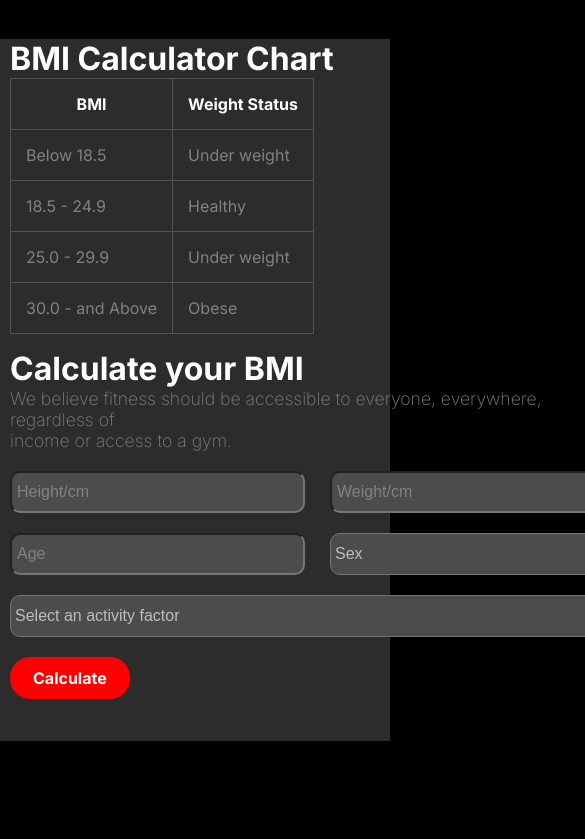
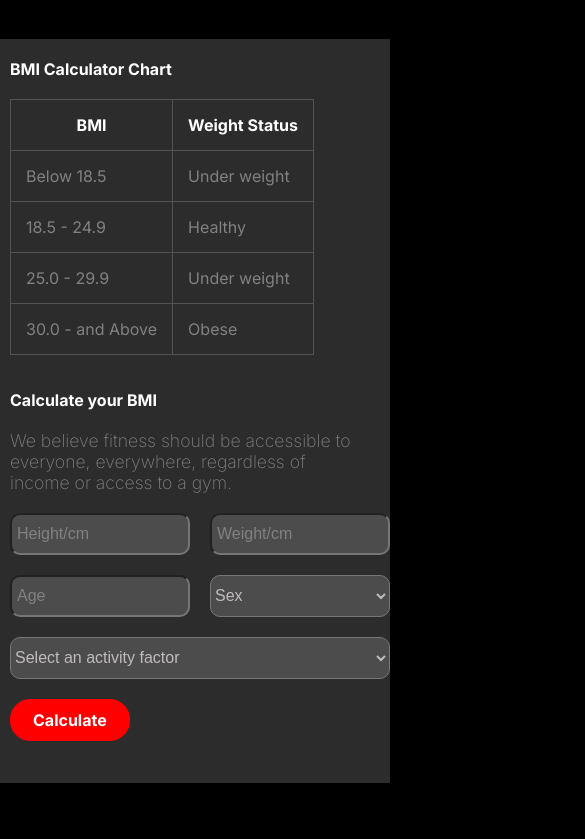
Before and after one commit to Moinuddin-dotcom/B10A2-Challenge, a plain HTML site: page index.html in a window 390 px wide. Shown: the part 4742-5581 px from the top of the page, 585 px wide, since content can reach past the window. Drawn offline with Linux system fonts and the light colour scheme; a web font is replaced by a local one.

Commit message:
media querry updated

```diff
--- a/style.css
+++ b/style.css
@@ -594,9 +594,6 @@ td {
 .calculate {
     display: grid;
     grid-template-columns: 300px 300px;
-    /* grid-template-rows: 50px 50px 50px; */
-    /* column-gap: 5px;
-    row-gap: 5px; */
     gap: 20px;
 }
 
@@ -627,19 +624,6 @@ input::placeholder {
     font-size: 1rem;
 }
 
-
-/* select {
-    width: 185px;
-    height: 38px;
-    border-radius: 10px;
-    background-color: #4c4c4c;
-    color: white;
-} */
-
-/* .item-5 select {
-    width: 385px;
-
-} */
 
 .background {
     background-color: #2c2c2c;
@@ -1040,6 +1024,31 @@ h1 {
         gap: 15px;
     }
 
+    .calculate {
+        display: grid;
+        grid-template-columns: 1fr 1fr;
+    }
+
+    input,
+    select {
+        width: 100%;
+        height: 42px;
+        border-radius: 10px;
+        background-color: #4c4c4c;
+        color: #c1bcbc;
+        font-size: 1rem;
+        box-sizing: border-box;
+    }
+
+    .item-5 select {
+        width: 100%;
+    }
+
+    .thead {
+        font-size: 1rem;
+        margin: 20px 0px;
+    }
+
     /* Meet my team */
     .trainerintro {
         grid-template-columns: repeat(1, 327px);
```
